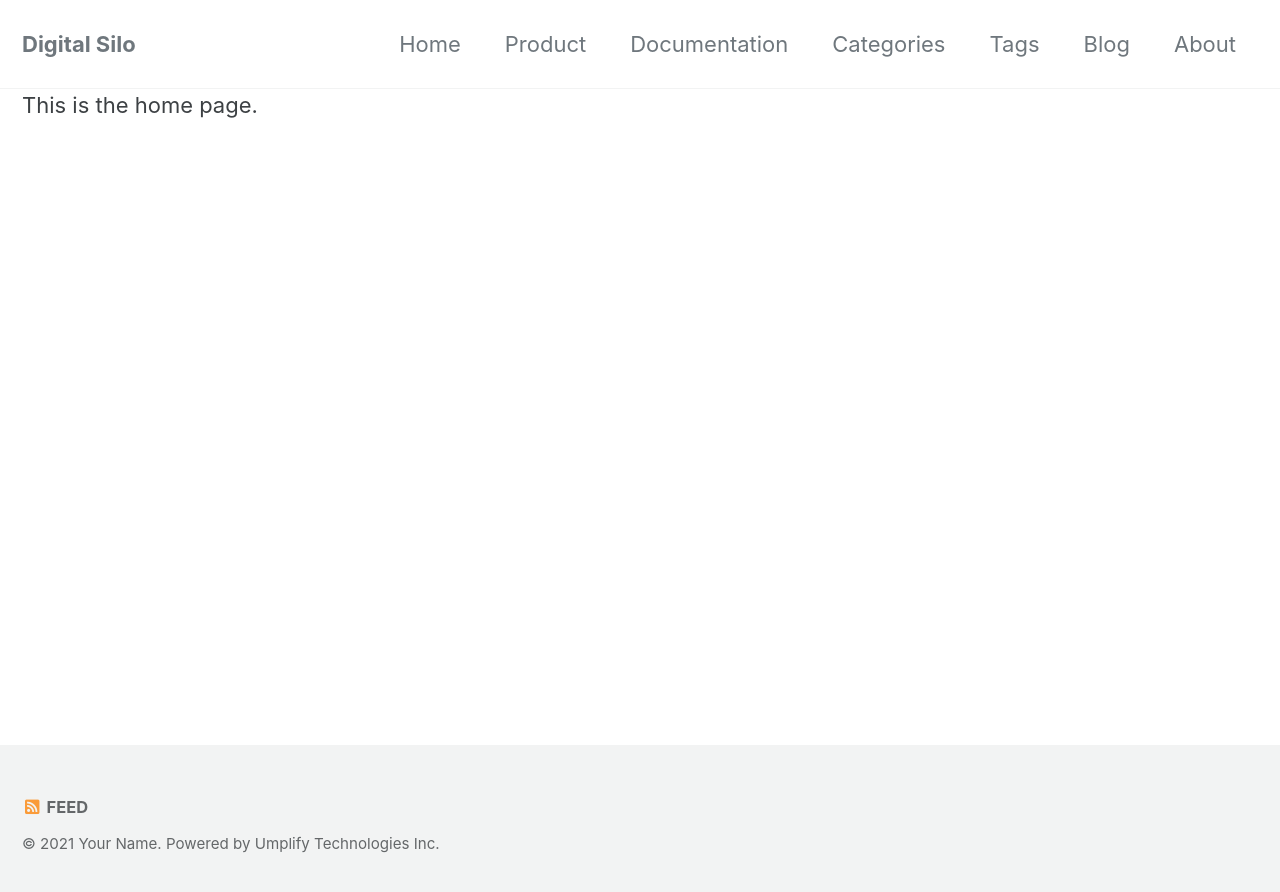
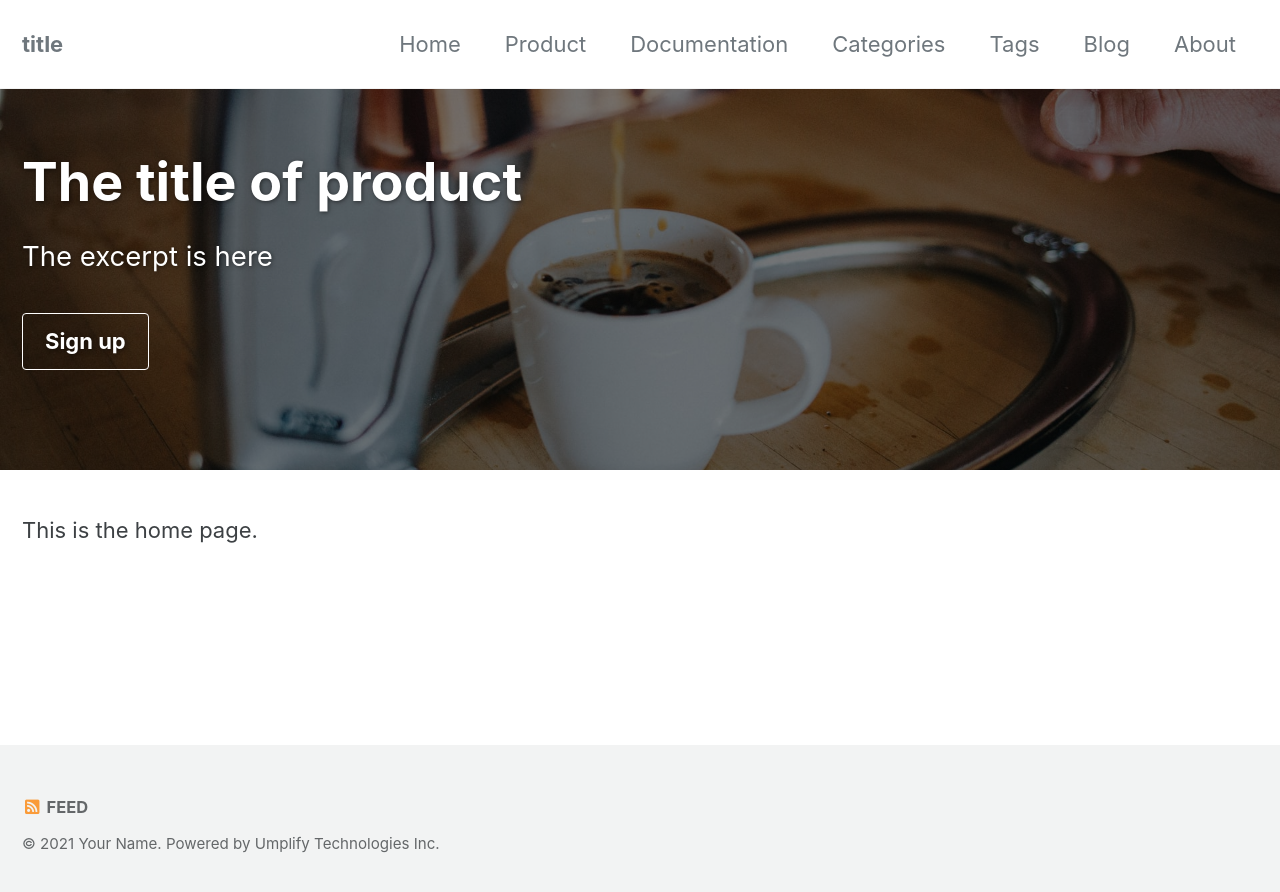
Before and after one commit to DigitalSilo/digitalsilo.github.io, a Jekyll site: the page built from _pages/home.md, in a window 1280 px wide. Shown: the top 892 px of the page. Built offline with Jekyll 4.4.1, drawn with Linux system fonts in a browser that asks for light colours; cached includes are drawn as plain includes.

Commit message:
A boilerplate code with splash home page

```diff
--- a/_config.yml
+++ b/_config.yml
@@ -16,7 +16,7 @@ minimal_mistakes_skin    : "default" # "air", "aqua", "contrast", "dark", "dirt"
 
 # Site Settings
 locale                   : "en-US"
-title                    : "Digital Silo"
+title                    : "title"
 title_separator          : "-"
 subtitle                 : # site tagline that appears below site title in masthead
 name                     : "Your Name"
--- a/_pages/home.md
+++ b/_pages/home.md
@@ -1,10 +1,19 @@
 ---
 permalink: /
-title: "Home"
+title: "The title of product"
 author_profile: false
 layout: splash
 classes:
     - landing
+    - wide
+header:
+  overlay_color: "#000"
+  overlay_filter: "0.5"
+  overlay_image: /assets/images/splash/coffee.jpg
+  actions:
+    - label: "Sign up"
+      url: "/signup"
+excerpt: "The excerpt is here"
 ---
 
 This is the home page.
```
Also changed, not shown: assets/images/splash/coffee.jpg (added).
